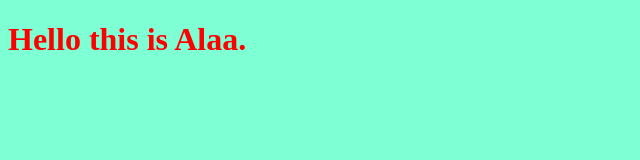
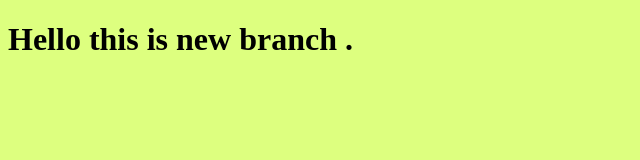
Before and after one commit to AlaaAlammar/myproject, a plain HTML site: page index.html in a window 1280 px wide. Shown: the whole page, without its empty margins (0-640 px from the left). Drawn offline with Linux system fonts and the light colour scheme.

Commit message:
changing style for the title

```diff
--- a/index.html
+++ b/index.html
@@ -7,7 +7,7 @@
     <link rel="stylesheet" href="style.css">
 </head>
 <body>
-    <h1>Hello this is Alaa.</h1>
+    <h1>Hello this is new branch .</h1>
     <script src="app.js"></script>
 </body>
 </html>
--- a/style.css
+++ b/style.css
@@ -1,6 +1,6 @@
 h1{
-    color: red;
+    color: black;
 }
 body{
-    background-color: aquamarine;
+    background-color: rgb(221, 255, 127);
 }
```
